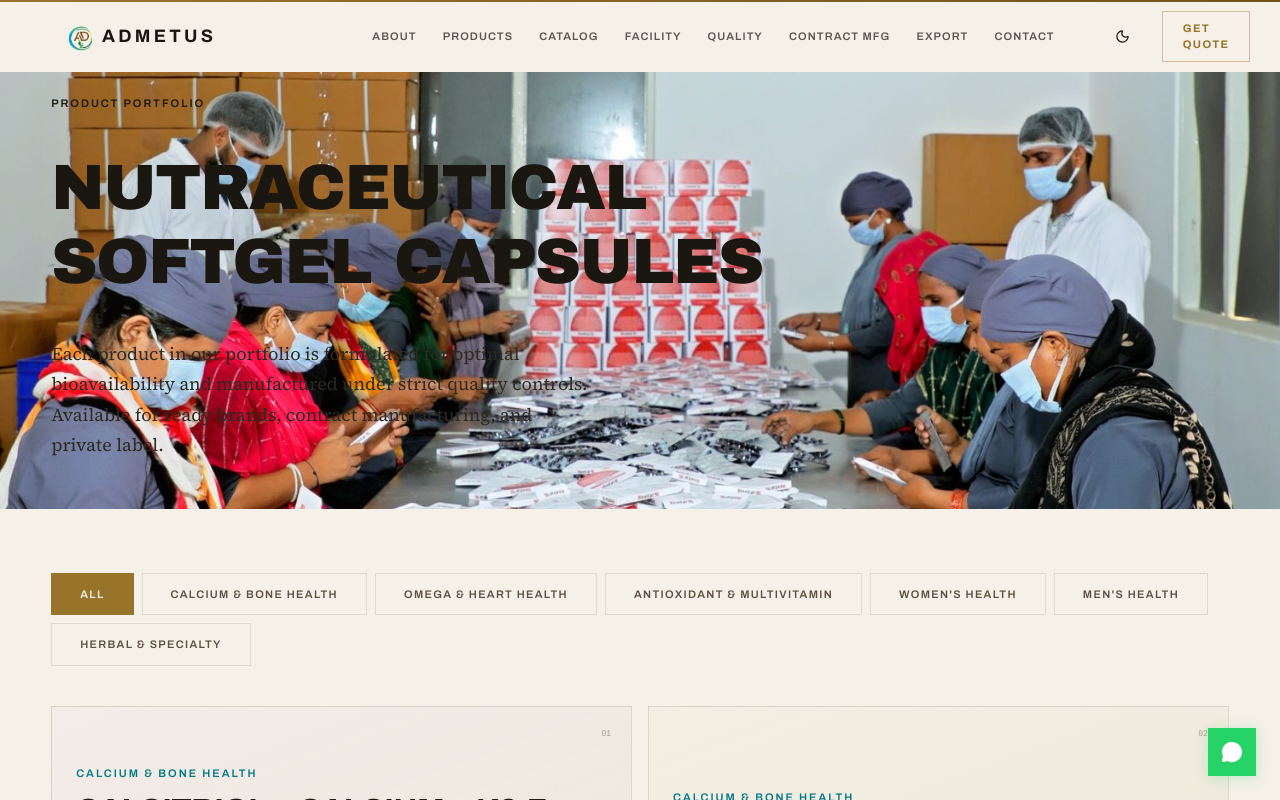
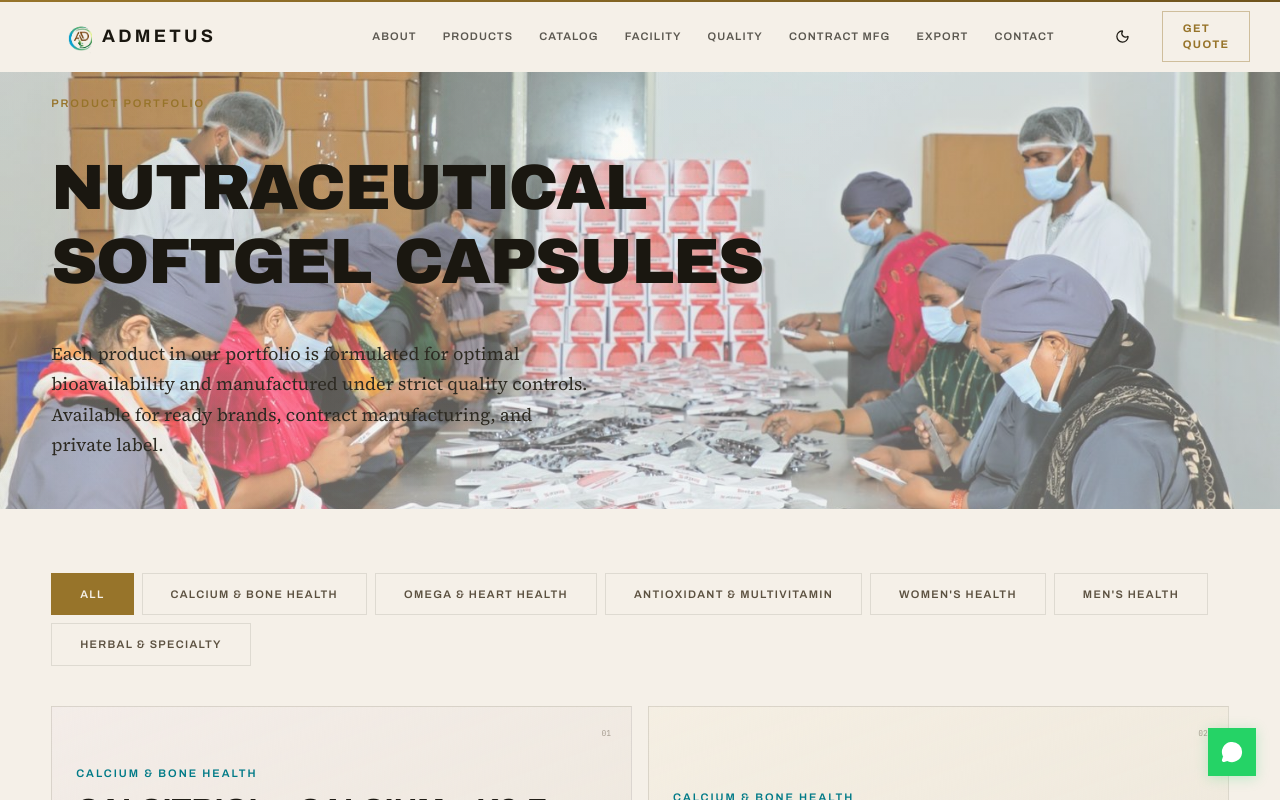
Before and after one commit to gauravlochab/admetus-lifesciences, a Next.js app: page /products in a window 1280 px wide. Shown: the top 800 px of the page. Built offline with nearby package versions, Linux system fonts and the light colour scheme.

Commit message:
style: fix text color, label contrast, and overlay gradient on products page hero

```diff
--- a/src/app/products/page.tsx
+++ b/src/app/products/page.tsx
@@ -27,10 +27,10 @@ export default function ProductsPage() {
           height={1080}
           loading="eager"
         />
-        <div className="absolute inset-0" style={{ background: "linear-gradient(to top, var(--hero-grad-start), var(--hero-grad-mid) 50%, var(--hero-grad-end))" }} />
+        <div className="absolute inset-0 opacity-45 dark:opacity-80" style={{ background: "linear-gradient(to top, var(--hero-overlay-bottom), var(--hero-overlay-mid) 50%, var(--hero-overlay-top))" }} />
         <div className="absolute inset-0" style={{ background: "linear-gradient(135deg, rgba(200,169,81,0.04), transparent 60%)" }} />
         <div className="relative mx-auto max-w-[var(--container-max)] w-full px-[var(--gutter)]">
-          <span className="label-text text-[#1A1710] font-bold tracking-[0.14em] mb-8 md:mb-10 block">PRODUCT PORTFOLIO</span>
+          <span className="label-text text-[var(--gold)] mb-8 md:mb-10 block">PRODUCT PORTFOLIO</span>
           <h1
             className="display-section text-[var(--hero-text)] mt-6 md:mt-8 mb-8 md:mb-10 leading-snug"
             style={{ wordSpacing: "0.2em", lineHeight: "1.15" }}
```
